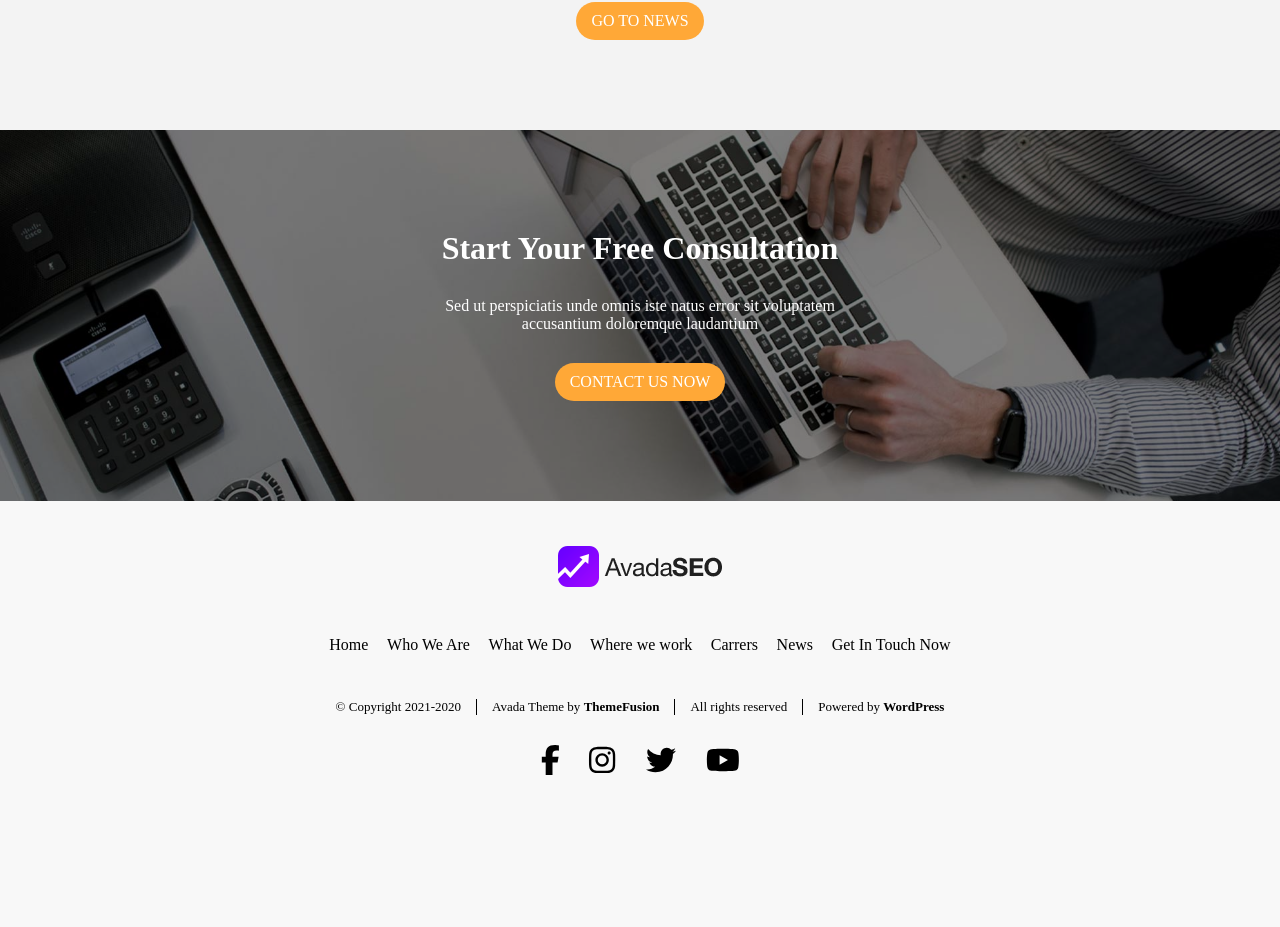
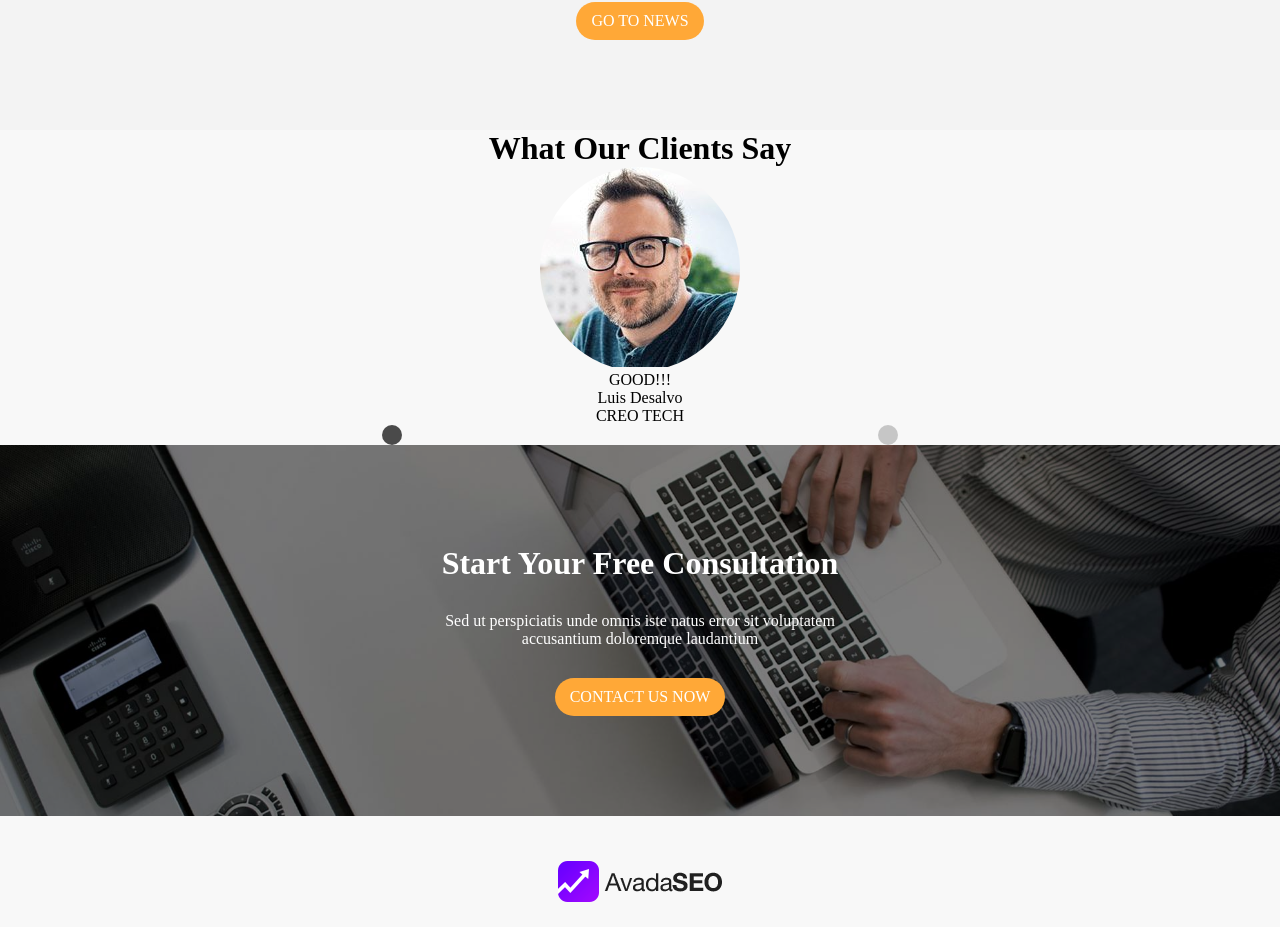
Before and after one commit to Tiberiu-Pislaru/proj-html-vuejs, a Vue app: page / in a window 1280 px wide. Shown: the part 4138-5065 px from the top of the page. Before the commit the page ends 4962 px from the top, so only its background shows below. Built offline with nearby package versions, Linux system fonts and the light colour scheme.

Commit message:
Creata la CustomerOpinion box

```diff
--- a/src/App.vue
+++ b/src/App.vue
@@ -6,6 +6,7 @@
     <our-work-box/>
     <plans-box/>
     <news-box/>
+    <customer-box :datiClienti="customerData"/>
     <consultation-box/>
     <footer-box :footerLinks='footerLinks' :footSocial='footerSocial'/>
   </div>
@@ -20,6 +21,7 @@ import ServiceBox from "@/components/ServiceBox.vue"
 import OurWorkBox from './components/OurWorkBox.vue'
 import PlansBox from './components/PlansBox.vue'
 import NewsBox from './components/NewsBox.vue'
+import CustomerBox from './components/CustomerOpinion.vue'
 
 
 export default {
@@ -32,7 +34,8 @@ export default {
     ServiceBox,
     OurWorkBox,
     PlansBox,
-    NewsBox
+    NewsBox,
+    CustomerBox
   },
   data(){
     return{
@@ -98,6 +101,20 @@ export default {
         'instagram',
         'twitter',
         'youtube',
+      ],
+      customerData:[
+        {
+          image:'/images/testimonials-2.jpg',
+          opinion:'GOOD!!!',
+          name:'Luis Desalvo',
+          startup:'CREO TECH'
+        },
+        {
+          image:'/images/testimonials-1.jpg',
+          opinion:'GOOD!!!',
+          name:'Luisa Desalvo',
+          startup:'CREO TECH'
+        },
       ]
     }
   }
--- /dev/null
+++ b/src/components/CustomerCard.vue
@@ -0,0 +1,38 @@
+<template>
+    <div class="card">
+        <div class="img">
+            <img :src="`${customer.image}`" alt="">
+        </div>
+        <div class="opinion">
+            {{customer.opinion}}
+        </div>
+        <div class="name">
+            {{customer.name}}
+        </div>
+        <div class="startup">
+            {{customer.startup}}
+        </div>
+
+    </div>
+</template>
+
+<script>
+export default {
+    props: {
+        customer:Object
+    }
+}
+</script>
+
+<style lang="scss" scoped>
+.card {
+    display: flex;
+    flex-direction: column;
+    .img{
+        border-radius:50%;
+        overflow: hidden;
+        width: fit-content;
+        margin: 0 auto;
+    }
+}
+</style>
--- /dev/null
+++ b/src/components/CustomerOpinion.vue
@@ -0,0 +1,47 @@
+<template>
+    <div class="container">
+        <div class="title">
+            <h1>
+                What Our Clients Say
+            </h1>
+        </div>
+        <card-customer :customer="datiClienti[currentIndex]"/>
+        <indicators-image @mostra="showElement" :elements="datiClienti" :currentElement="currentIndex" />
+    </div>
+</template>
+
+<script>
+import CardCustomer from './CustomerCard.vue'
+import IndicatorsImage from './IndicatorsImage.vue'
+
+
+export default {
+    components: {
+        CardCustomer,
+        IndicatorsImage,
+    },
+    props: {
+        datiClienti:Array
+    },
+    data() {
+        return {
+            currentIndex: 0
+        };
+    },
+    methods: {
+        showElement(elementIndex) {
+            this.currentIndex = elementIndex;
+        }
+    }
+}
+</script>
+
+<style lang="scss" scoped>
+@import '@/style/utility.scss';
+@import '@/style/variables.scss';
+.container {
+    width:$width-container;
+    margin: 0 auto;
+    text-align: center;
+}
+</style>
--- /dev/null
+++ b/src/components/IndicatorsImage.vue
@@ -0,0 +1,59 @@
+<template>
+  <ul>
+    <li
+      v-for="(el, index) in elements"
+      class="dot"
+      :key="index"
+      :class="{'dot-selected': currentElement === index}"
+    >
+      <button
+        class="indicator-btn"
+        @click="$emit('mostra',index)"
+        :disabled=" currentElement === index"
+      />
+    </li>
+  </ul>
+</template>
+
+<script>
+export default {
+    props: {
+        elements: Array,
+        currentElement: Number,
+
+    }
+}
+</script>
+
+<style lang="scss" scoped>
+ul{
+    display: inline-block;
+    .dot {
+        height: 20px;
+        width: 20px;
+        border-radius: 50%;
+        background: black;
+        opacity: 0.2;
+        cursor: pointer;
+        position: relative;
+    }
+
+    .dot-selected {
+        opacity: 0.7;
+        cursor: default;
+    }
+
+    .indicator-btn {
+        position: absolute;
+        left: 0px;
+        padding: 0px;
+        height: 100%;
+        width: 100%;
+        border-radius: 50%;
+        background: transparent;
+        border: none;
+        cursor: pointer;
+
+    }
+}
+</style>
```
